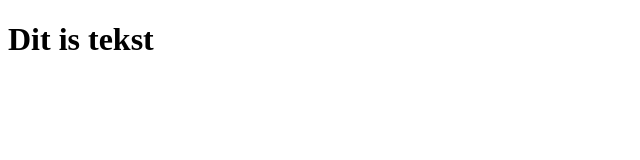
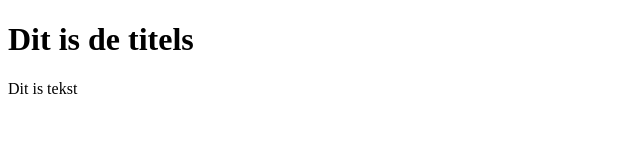
Before and after one commit to Maximslegacy99/nieuwProject, a plain HTML site: page nieuwProject/WebContent/index.html in a window 1280 px wide. Shown: the whole page, without its empty margins (0-640 px from the left). Drawn offline with Linux system fonts and the light colour scheme.

Commit message:
Dit is de tweede wijziging aan index.html

```diff
--- a/nieuwProject/WebContent/index.html
+++ b/nieuwProject/WebContent/index.html
@@ -5,6 +5,10 @@
 <title>Insert title here</title>
 </head>
 <body>
-	<h1>Dit is tekst</h1>
+	<h1>Dit is de titels</h1>
+
+	<article>
+		<p>Dit is tekst</p>
+	</article>
 </body>
 </html>
```
